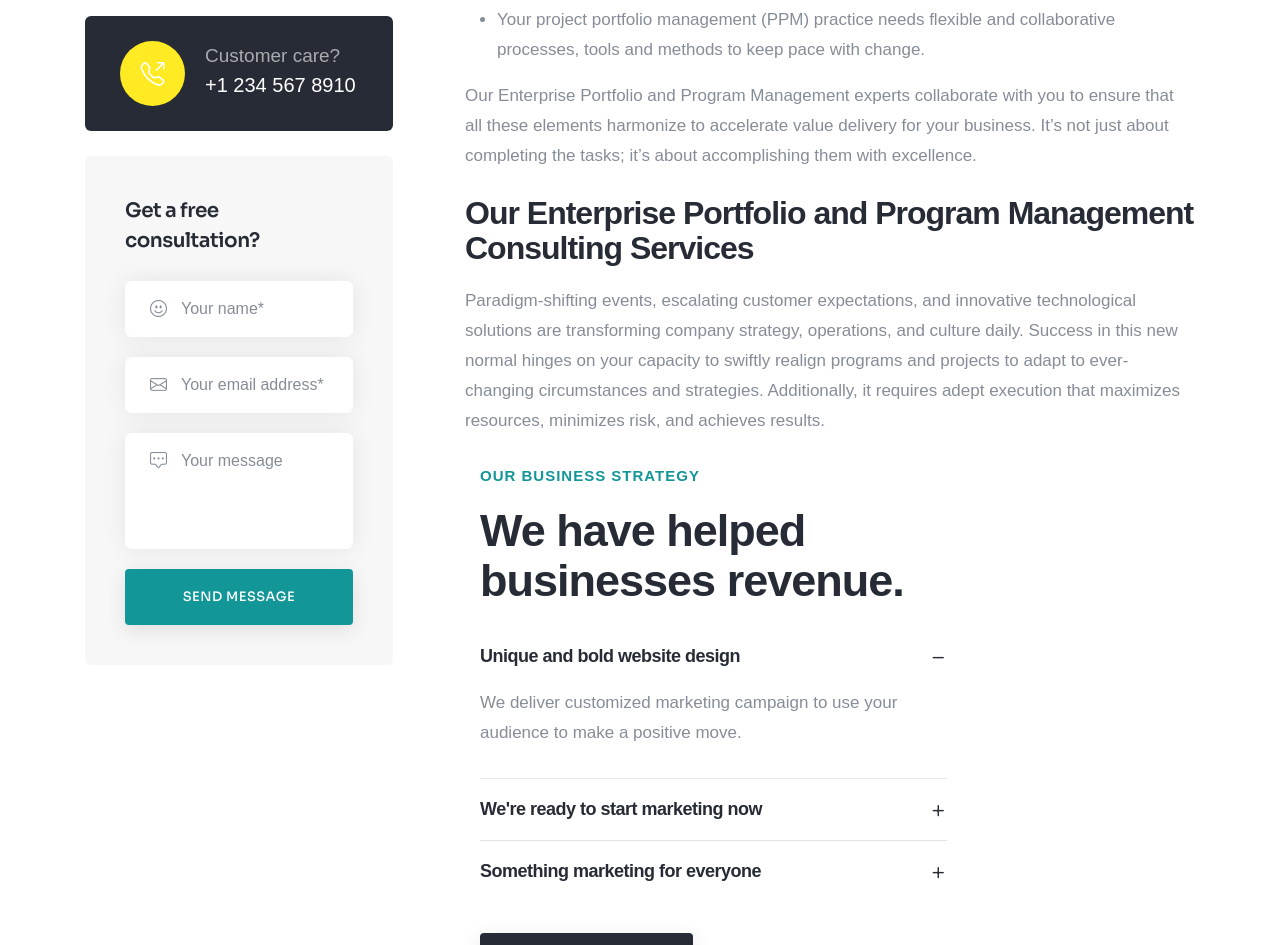
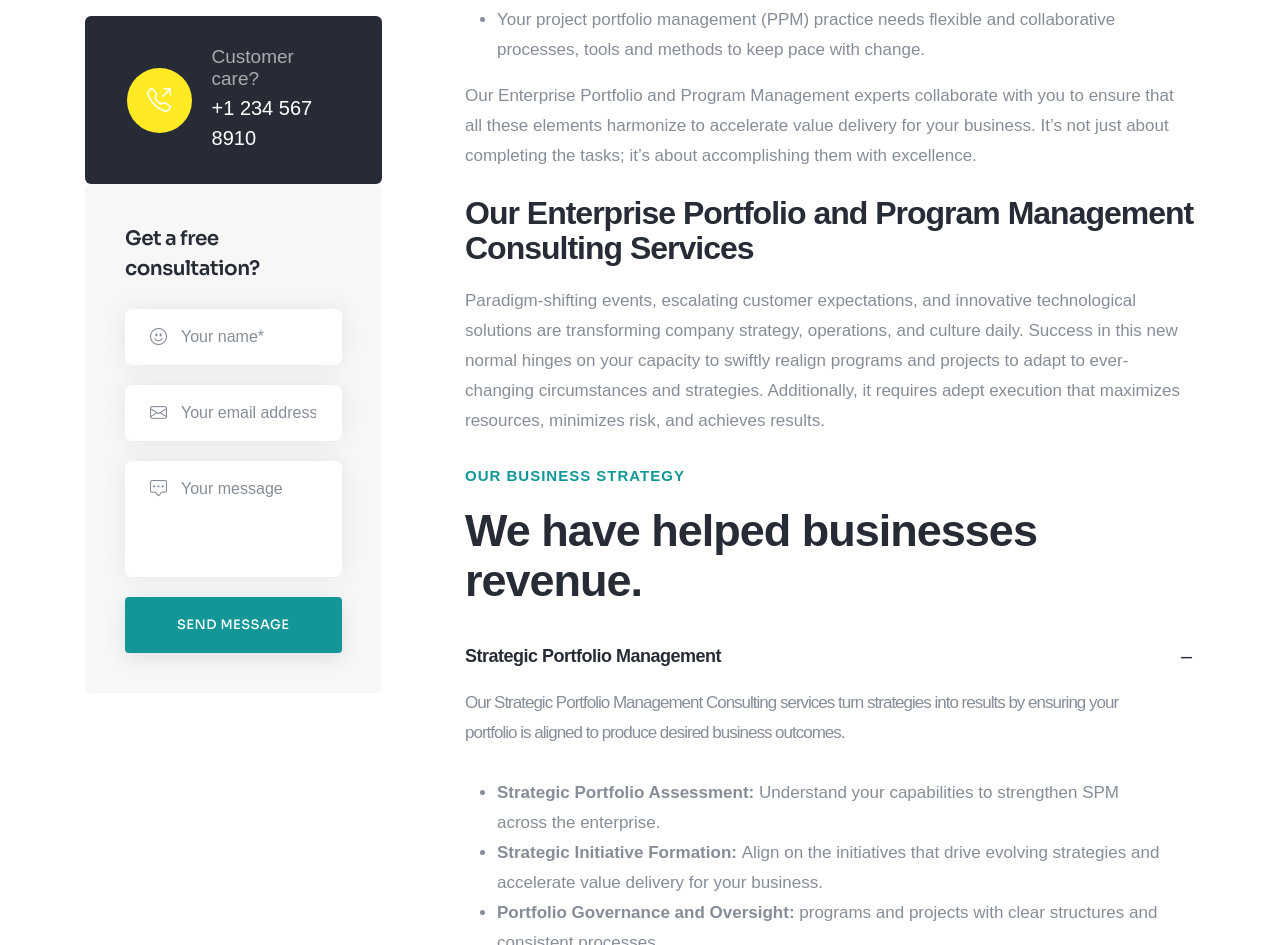
Before and after one commit to Aaron-July/harvard-business-consulting, a website: page portfolio.html in a window 1280 px wide. Shown: the part 1056-2001 px from the top of the page. Drawn offline with Linux system fonts and the light colour scheme; a web font is replaced by a local one.

Commit message:
Update portfolio.html

```diff
--- a/portfolio.html
+++ b/portfolio.html
@@ -139,7 +139,7 @@
                     </ul>
                   </li>
                   <li class="nav-item dropdown dropdown-with-icon-style02">
-                    <a href="techonology.html" class="nav-link">Technology</a>
+                    <a href="technology.html" class="nav-link">Technology</a>
                     <i
                       class="fa-solid fa-angle-down dropdown-toggle"
                       id="navbarDropdownMenuLink"
@@ -308,13 +308,13 @@
       </section>
       <!-- end page title -->
       <!-- start section -->
-      <section>
-        <div class="container">
+      <section class="overlap-height position-relative">
+        <div class="container overlap-gap-section">
           <div class="row">
             <div
-              class="col-lg-4 pe-5 order-2 order-lg-1 lg-pe-3 md-pe-15px"
-              data-anime='{ "el": "childs", "translateY": [50, 0], "opacity": [0,1], "duration": 1200, "delay": 0, "staggervalue": 150, "easing": "easeOutQuad" }'
-            >
+              class="col-lg-4 pe-6 order-2 order-lg-1 lg-pe-4 md-pe-15px"
+              data-anime='{ "el": "childs", "translateY": [50, 0], "opacity": [0,1], "duration": 1200, "delay": 0, "staggervalue": 150, "easing": "easeOutQuad" }'>
+              <div class="position-sticky top-80px lg-top-40px">
                 <div
                   class="bg-very-light-gray border-radius-6px p-45px lg-p-25px mb-25px"
                 >
@@ -366,7 +366,7 @@
                   </ul>
                 </div>
                 <div
-                class="bg-dark-gray border-radius-6px ps-35px pb-25px pt-25px lg-ps-25px mb-25px"
+                  class="ps-14 pe-14 pt-10 pb-10 lg-p-25px bg-dark-gray border-radius-6px text-center text-lg-start"
                 >
                   <div class="feature-box feature-box-left-icon-middle">
                     <div
@@ -398,7 +398,10 @@
                   >
                   <div class="contact-form-style-01 mt-0">
                     <!-- start contact form -->
-                  <form action="email-templates/contact-form.php" method="post">
+                    <form
+                      action="email-templates/contact-form.php"
+                      method="post"
+                    >
                       <div class="position-relative form-group mb-20px">
                         <span class="form-icon"
                           ><i class="bi bi-emoji-smile"></i
@@ -445,10 +448,10 @@
                   </div>
                 </div>
               </div>
+            </div>
             <div
-              class="col-lg-8 col-sm-6 order-1 order-lg-2 md-mb-50px"
-              data-anime='{ "el": "childs", "translateY": [50, 0], "opacity": [0,1], "duration": 1200, "delay": 0, "staggervalue": 150, "easing": "easeOutQuad" }'
-            >
+              class="col-lg-8 order-1 order-lg-2 md-mb-50px appear anime-child anime-complete"
+              data-anime='{ "el": "childs", "translateY": [50, 0], "opacity": [0,1], "duration": 1200, "delay": 0, "staggervalue": 150, "easing": "easeOutQuad" }'>
               <h5 class="fw-700 text-dark-gray ls-minus-1px mb-20px">
                 Ongoing change and significant disruption are now the norm.
               </h5>
@@ -506,9 +509,9 @@
                 Additionally, it requires adept execution that maximizes
                 resources, minimizes risk, and achieves results.
               </p>
-              <div class="container">
+
               <div
-                  class="col-lg-8 col-sm-6 order-2 order-lg-2 md-mb-50px"
+                class="col-lg-12 col-md-12 col-sm-6 order-2 order-lg-2 order-md-2 md-mb-50px"
                 data-anime='{ "el": "childs", "translateY": [50, 0], "opacity": [0,1], "duration": 1200, "delay": 0, "staggervalue": 150, "easing": "easeOutQuad" }'
               >
                 <span
@@ -543,7 +546,7 @@
                             >
                               <i class="feather icon-feather-minus"></i
                               ><span class="fw-600 fs-18 ls-minus-05px"
-                                  >Unique and bold website design</span
+                                >Strategic Portfolio Management</span
                               >
                             </div>
                           </a>
@@ -556,10 +559,38 @@
                           <div
                             class="accordion-body last-paragraph-no-margin border-bottom border-color-light-medium-gray"
                           >
-                              <p>
-                                We deliver customized marketing campaign to use
-                                your audience to make a positive move.
+                            <p class="ls-minus-1px mb-30px sm-mb-20px">
+                              Our Strategic Portfolio Management Consulting
+                              services turn strategies into results by ensuring
+                              your portfolio is aligned to produce desired
+                              business outcomes.
                             </p>
+                            <ul class="inner">
+                              <li style="text-align: left">
+                                <b>Strategic Portfolio Assessment: </b
+                                >Understand your capabilities to strengthen SPM
+                                across the enterprise.
+                              </li>
+                              <li style="text-align: left">
+                                <b>Strategic Initiative Formation: </b>Align on
+                                the initiatives that drive evolving strategies
+                                and accelerate value delivery for your business.
+                              </li>
+                              <li style="text-align: left">
+                                <b>Portfolio Governance and Oversight: </b
+                                >programs and projects with clear structures and
+                                consistent processes.
+                              </li>
+                              <li style="text-align: left">
+                                <b>Portfolio Analysis and Development: </b>
+                                projects and programs with strategic goals to
+                                reach desired business outcomes.
+                              </li>
+                              <li style="text-align: left">
+                                <b>Strategic Value Management: </b>available
+                                resources to achieve enterprise objectives.
+                              </li>
+                            </ul>
                           </div>
                         </div>
                       </div>
@@ -671,7 +702,6 @@
                     ></span>
                   </span>
                 </a>
-                </div>
               </div>
             </div>
           </div>
```
Lines whose indentation alone changed are shown as unchanged.
